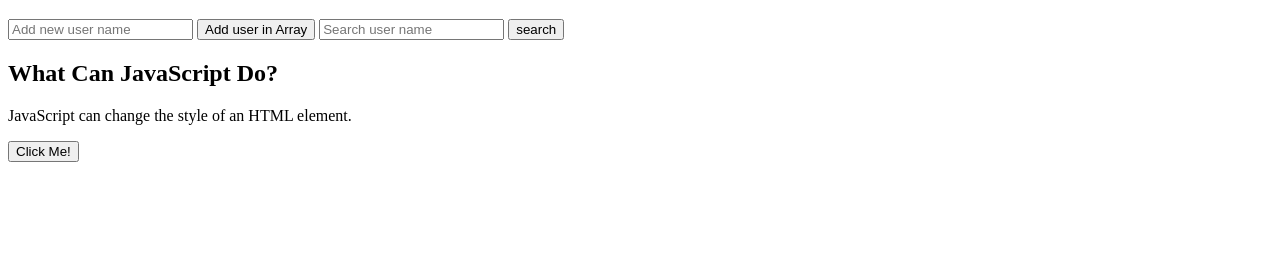
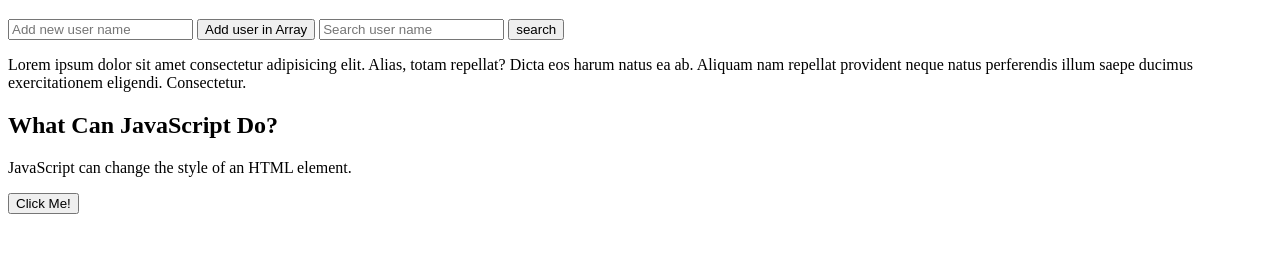
Before and after one commit to muzammilpro/Js-Array-Concept, a plain HTML site: page index.html in a window 1280 px wide. Shown: the part 61-314 px from the top of the page. Drawn offline with Linux system fonts and the light colour scheme.

Commit message:
New Code Added

```diff
--- a/index.html
+++ b/index.html
@@ -18,7 +18,7 @@
     <input id="searchInput" type="text" placeholder="Search user name">
     <button onclick="findUser()">search</button>
 
-
+<p>Lorem ipsum dolor sit amet consectetur adipisicing elit. Alias, totam repellat? Dicta eos harum natus ea ab. Aliquam nam repellat provident neque natus perferendis illum saepe ducimus exercitationem eligendi. Consectetur.</p>
 
 
 
```
Also changed, not shown: script.js (line endings or trailing spaces).
